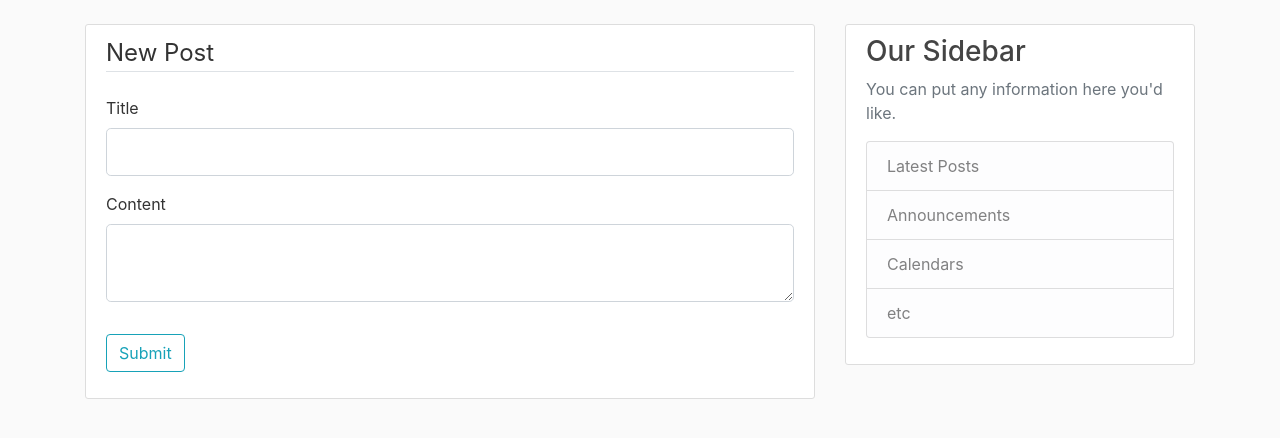
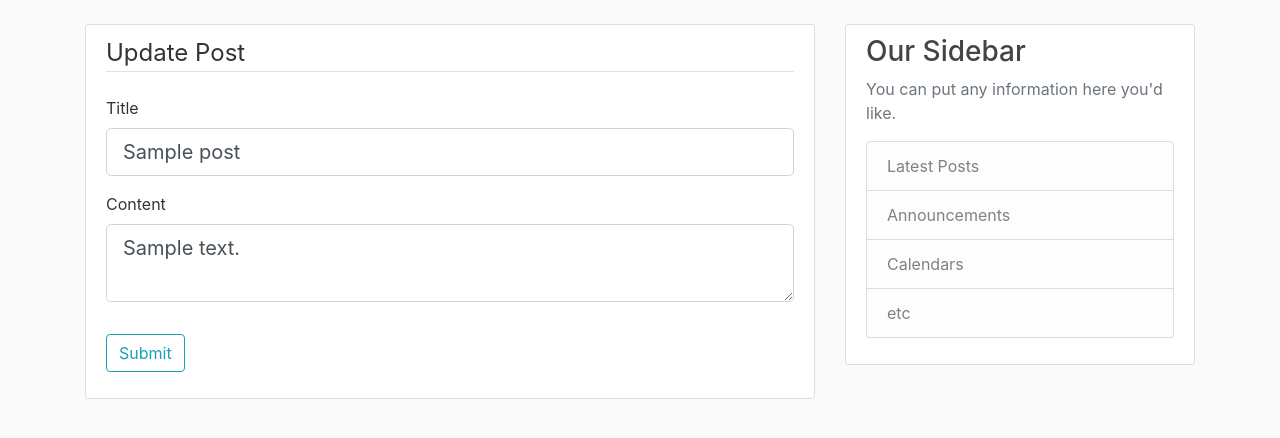
Before and after one commit to carlba/flask-full-featured-web-app, a Flask app: page /post/1/update in a window 1280 px wide. Shown: the part 56-494 px from the top of the page. Run offline with Flask 2, Linux system fonts and the light colour scheme; a user stored in the database is signed in; tables that the repository leaves empty hold one stand-in row (values such as "Sample post"); some libraries are stand-ins or nearby versions.

Commit message:
Part 8 - Create, Update, and Delete Posts - The update post route updated DB https://youtu.be/u0oDDZrDz9U?t=2103

```diff
--- a/flaskblog/routes.py
+++ b/flaskblog/routes.py
@@ -105,7 +105,7 @@ def new_post():
         db.session.commit()
         flash('Your post has been created!', 'success')
         return redirect(url_for('home'))
-    return render_template('create_post.html', title='New Post', form=form)
+    return render_template('create_post.html', title='New Post', legend='New Post', form=form)
 
 
 @app.route("/post/<int:post_id>")
@@ -114,11 +114,20 @@ def post(post_id):
     return render_template('post.html', title=post.title, post=post)
 
 
-@app.route("/post/<int:post_id>/update")
+@app.route("/post/<int:post_id>/update",  methods=['GET', 'POST'])
 @login_required
 def update_post(post_id):
     post = Post.query.get_or_404(post_id)
     if post.author != current_user:
         abort(403)
     form = PostForm()
-    return render_template('create_post.html', title='Update Post', form=form)
+    if form.validate_on_submit():
+        post.title = form.title.data
+        post.content = form.content.data
+        db.session.commit()
+        flash('Your post has been updated!', 'success')
+        redirect(url_for('post', post_id=post.id))
+    elif request.method == 'GET':
+        form.title.data = post.title
+        form.content.data = post.content
+    return render_template('create_post.html', title='Update Post', legend='Update Post', form=form)
--- a/flaskblog/templates/create_post.html
+++ b/flaskblog/templates/create_post.html
@@ -4,7 +4,7 @@
     <form method="POST" action="">
       {{ form.hidden_tag() }}
       <fieldset class="form-group">
-        <legend class="border-bottom mb-4">New Post</legend>
+        <legend class="border-bottom mb-4">{{ legend }}</legend>
         <div class="form-group">
           {{ form.title.label(class="form-control-label") }}
           {% if form.title.errors %}
```
